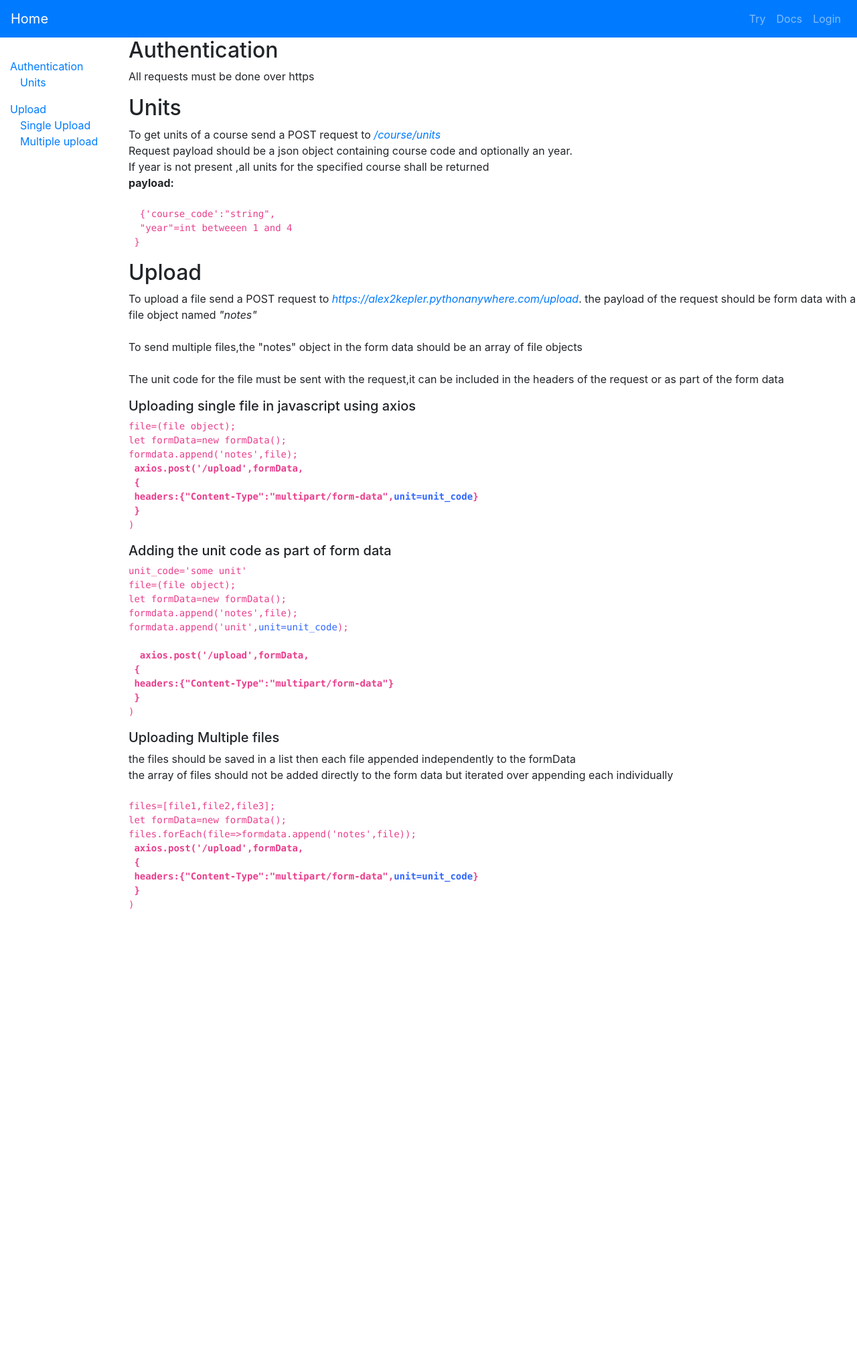
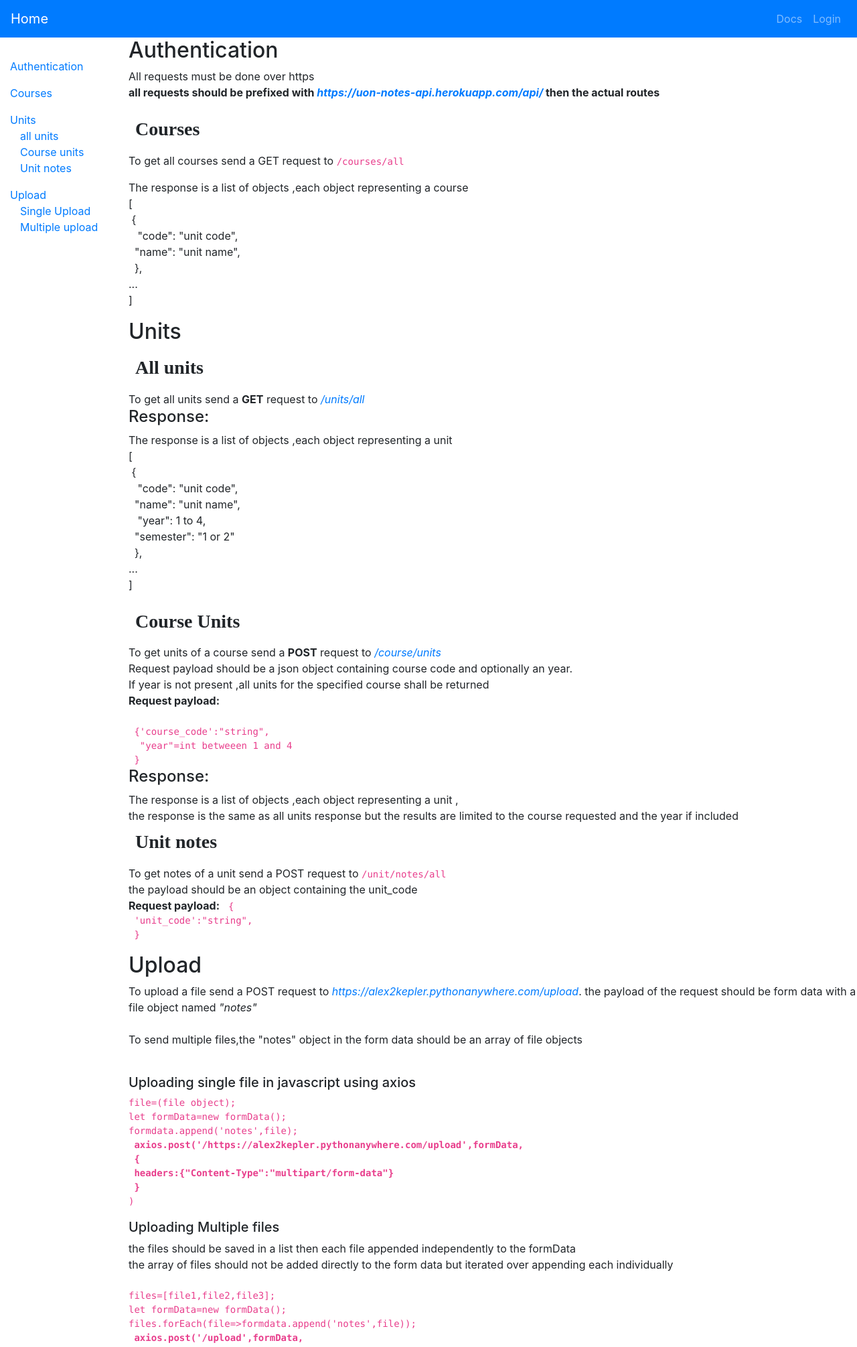
Before and after one commit to alexmagwe/biblioteca, a Flask app: page /docs in a window 1280 px wide. Shown: the top 2011 px of the page at 67% size. Before the commit the page ends 1357 px from the top, so only its background shows below. Run offline with Flask 2, Linux system fonts and the light colour scheme; some libraries are stand-ins or nearby versions; some web fonts are replaced.

Commit message:
added documentation

```diff
--- a/app/templates/docs/doc.html
+++ b/app/templates/docs/doc.html
@@ -4,7 +4,11 @@
 
             <div class="docs-side-bar">
                 <a href="#section-1" class="sidebar-link">Authentication</a>
-                <a href="#units" class="sidebar-sub-link">Units</a>
+                <a href="#courses" class="sidebar-link">Courses</a>
+                <a href="#units" class="sidebar-link">Units</a>
+                <a href="#all-units" class="sidebar-sub-link">all units</a>
+                <a href="#course-units" class="sidebar-sub-link">Course units</a>
+                <a href="#notes" class="sidebar-sub-link">Unit notes</a>
                 <a href="#upload-section" class="sidebar-link">Upload</a>
                 <a href="#upload-single" class="sidebar-sub-link">Single Upload</a>
                 <a href="#upload-multiple" class="sidebar-sub-link">Multiple upload</a>
@@ -13,24 +17,83 @@
                 <div id='section-1' class="section">
                     <h2>Authentication</h2>
                     <p>
-                        All requests must be done over https
+                        All requests must be done over https <br>
+                        <b>all requests should be prefixed with <i class='text-primary'>https://uon-notes-api.herokuapp.com/api/ </i> then the actual routes</b>
+                </p>
+
+                </div>
+                         <div id='courses'>
+                    <h3>Courses</h3>
+                    <p>
+                        To get all courses send a GET request to <code>/courses/all</code><br>
+
+                    </p>
+                    <p>
+                            The response is a list of objects ,each object representing a course<br>
+                            [<br>
+                            &nbsp;{<br>
+                               &nbsp;&nbsp; "code": "unit code",<br>
+                                &nbsp;&nbsp;"name": "unit name",<br>
+                            &nbsp;&nbsp;},<br>
+                           ...<br>
+                           ]<br>
                         </p>
 
                 </div>
                 <div id="units">
                     <h2>Units</h2>
+                    <h3>All units</h3>
+                       <div id='all-units'>
+                        To get all units send a <b>GET</b> request to <i class='text-primary'>/units/all</i>
+                        <br>
+
+                        <h4>Response:</h4>
+
                         <p>
-                        To get units of a course send a POST request to <i class='text-primary'>/course/units</i>
+                            The response is a list of objects ,each object representing a unit<br>
+                            [<br>
+                            &nbsp;{<br>
+                               &nbsp;&nbsp; "code": "unit code",<br>
+                                &nbsp;&nbsp;"name": "unit name",<br>
+                               &nbsp; &nbsp;"year": 1 to 4,<br>
+                                &nbsp;&nbsp;"semester": "1 or 2"<br>
+                            &nbsp;&nbsp;},<br>
+                           ...<br>
+                           ]<br>
+                        </p>
+                        </div>
+                        <div id='course-units'>
+                            <h3>Course Units</h3>
+                            To get units of a course send a <b>POST</b> request to <i class='text-primary'>/course/units</i>
                             <br>
                             Request payload should be a json object containing course code and optionally an year. <br>
                             If year is not present ,all units for the specified course shall be returned <br>
-                       <b> payload:</b> <br> <br>
+                            <b> Request payload:</b> <br> <br>
                             <code>
-                           &nbsp;&nbsp;{'course_code':"string",<br>
+                             &nbsp;{'course_code':"string",<br>
                              &nbsp;&nbsp;"year"=int betweeen 1 and 4 <br>
                              &nbsp;}
                             </code>
+                            <h4>Response:</h4>
+                            The response is a list of objects ,each object representing a unit ,<br>
+                            the response is the same as all units response but the results are limited to the course requested and the year if included<br>
+
+                        </div>
+                </div>
+
+                <div id='notes'>
+                    <h3>Unit notes</h3>
+                    <p>
+                        To get notes of a unit send a POST request to <code>/unit/notes/all</code><br>
+                        the payload should be an object containing the unit_code <br>
+                        <b>Request payload:</b>
+                          <code>
+                        &nbsp;{<br>&nbsp;'unit_code':"string",<br>
+                     &nbsp;}
+                       </code>
+
                     </p>
+
                 </div>
                 <div id='upload-section' class="section">
                 <h2>Upload</h2>
@@ -42,8 +105,6 @@
                     To send multiple files,the "notes" object in the form data should be an array of file objects
                     <br>
                     <br>
-                    The unit code for the file must be sent with the request,it can be included in the headers of the request or as part of the form data <br>
-
                 </p>
 
                 <p id='upload-single'>   <h5>Uploading single file in javascript using axios</h5>
@@ -52,28 +113,15 @@
                         file=(file object); <br>
                         let formData=new formData(); <br>
                         formdata.append('notes',file);<br>
-                        &nbsp;<b>axios.post('/upload',formData,<br>
+                        &nbsp;<b>axios.post('/https://alex2kepler.pythonanywhere.com/upload',formData,<br>
                         &nbsp;{ <br>
-                            &nbsp;headers:{"Content-Type":"multipart/form-data",<span style='color:rgb(47, 102, 255)'>unit=unit_code</span>} <br>
+                            &nbsp;headers:{"Content-Type":"multipart/form-data"} <br>
                         &nbsp;} </b><br>
                         )
-                        </code></p>
+                        </code>
+                    </p>
                 <p>
-                            <h5>Adding the unit code as part of form data</h5>
-                        <code>
-                        unit_code='some unit' <br>
-                        file=(file object); <br>
-                        let formData=new formData(); <br>
-                        formdata.append('notes',file);<br>
-                        formdata.append('unit',<span style='color:rgb(47, 102, 255)'>unit=unit_code</span>);<br> <br>
-                        &nbsp <b> axios.post('/upload',formData,<br>
-                        &nbsp;{ <br>
-                            &nbspheaders:{"Content-Type":"multipart/form-data"} <br>
-                        &nbsp;} </b><br>
-                        )
-                        </code></p>
-
-                <p>  <h5 id='upload-multiple'>Uploading Multiple files</h5>
+                    <h5 id='upload-multiple'>Uploading Multiple files</h5>
                         the files should be saved in a list then each file appended independently to the formData <br>
                         the array of files should not be added directly to the form data but iterated over appending each individually <br>
                         <br>
@@ -83,7 +131,7 @@
                         files.forEach(file=>formdata.append('notes',file));<br>
                         &nbsp<b>axios.post('/upload',formData,<br>
                         &nbsp;{ <br>
-                            &nbsp;headers:{"Content-Type":"multipart/form-data",<span style='color:rgb(47, 102, 255)'>unit=unit_code</span>} <br>
+                            &nbsp;headers:{"Content-Type":"multipart/form-data"} <br>
                         &nbsp;} </b><br>
                         )
                         </code>
--- a/app/templates/docslayout.html
+++ b/app/templates/docslayout.html
@@ -42,7 +42,9 @@
                                 <a href="#upload-multiple" class="sidebar-sub-link dropdown-item ml-1">Multiple upload</a>
                             </div>
                         </li>
+                       {%if current_user.is_admin%}
                     <li class='nav-item'><a class='nav-link' href="/api/try" id='docs'>Try</a></li>
+                    {%endif%}
                     <li class='nav-item'><a class='nav-link' href="{{url_for('api.docs')}}" id='docs'>Docs</a></li>
 
                     {%if current_user.is_anonymous%}
--- a/app/templates/home.html
+++ b/app/templates/home.html
@@ -2,7 +2,6 @@
 {%block content%}
 <div class='api-home container'>
 <h3>University of Nairobi notes API</h3>
-<p>Documentation for all the endpoints except for the upload endpoint is done using swagger ui <a href="/try">here</a> <br>
 Documentation for uploading files <a href="{{url_for('api.docs')+'#upload-section'}}">upload docs</a>
 </p></div>
 {%endblock%}
--- a/app/templates/layout.html
+++ b/app/templates/layout.html
@@ -31,7 +31,9 @@
                 </button>
                 <div class="collapse navbar-collapse" id="navbarSupportedContent">
                 <ul class="navbar-nav ml-auto">
+                    {%if current_user.is_admin%}
                     <li class='nav-item'><a class='nav-link' href="/api/try" id='docs'>Try</a></li>
+                    {%endif%}
                     <li class='nav-item'><a class='nav-link' href="{{url_for('api.docs')}}" id='docs'>Docs</a></li>
 
                     {%if current_user.is_anonymous%}
```
Lines whose indentation alone changed are shown as unchanged.
